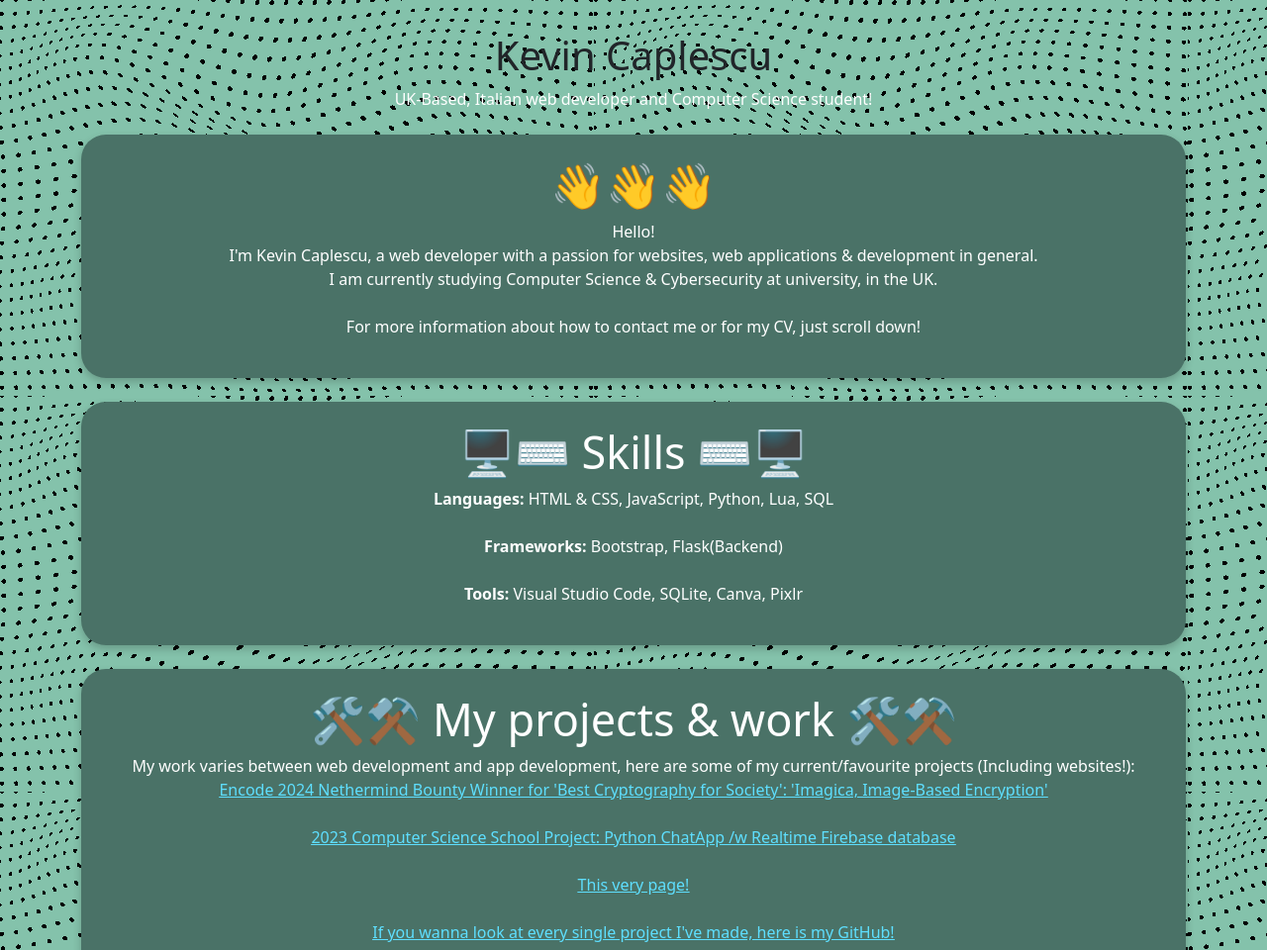
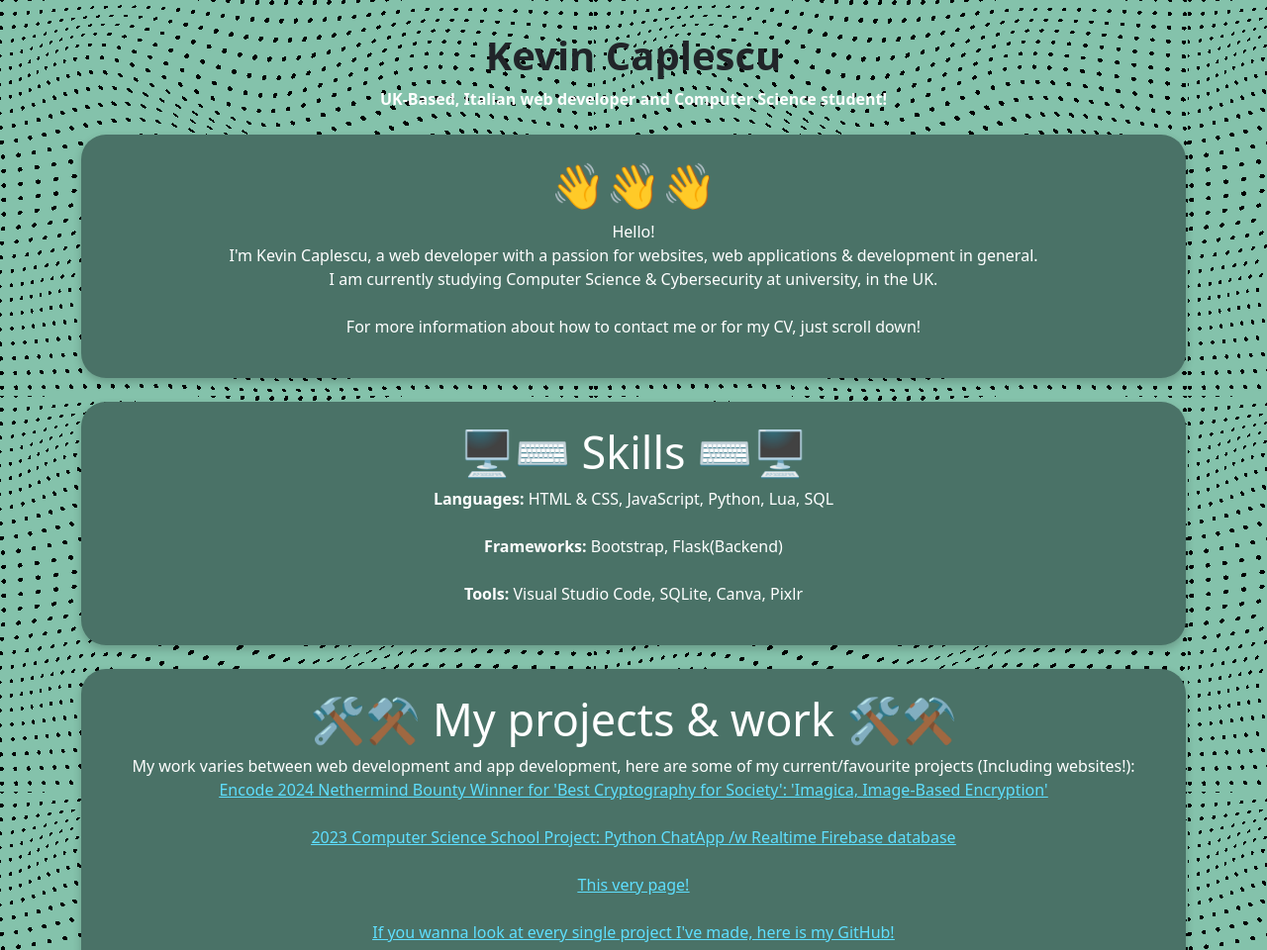
Before and after one commit to Kevin-CNC/Portafolio, a plain HTML site: page index.html in a window 1280 px wide. Shown: the top 960 px of the page at 99% size. Drawn offline with nearby package versions, Linux system fonts and the light colour scheme.

Commit message:
Update index.html

```diff
--- a/index.html
+++ b/index.html
@@ -9,10 +9,11 @@
         <link href="https://cdn.jsdelivr.net/npm/bootstrap@5.3.3/dist/css/bootstrap.min.css" rel="stylesheet" integrity="sha384-QWTKZyjpPEjISv5WaRU9OFeRpok6YctnYmDr5pNlyT2bRjXh0JMhjY6hW+ALEwIH" crossorigin="anonymous">
     </head>
 
-    <body style="background-color: #84c2ab;">
+    <body id="main_body" style="background-color: rgba(132, 194, 171);">
+        <div class="bg-overlay" id="bg-fade"></div>
         <div class="container">
-            <h1 id="title" class="text-center"></h1>
-            <p id="little-title" class="text-center"></p>
+            <h1 id="title" style="font-weight: bold;" class="text-center"></h1>
+            <p id="little-title" style="font-weight: bold;" class="text-center"></p>
 
             <!-- Text boxes to showcase content -->
             <div class="text-box">
```
